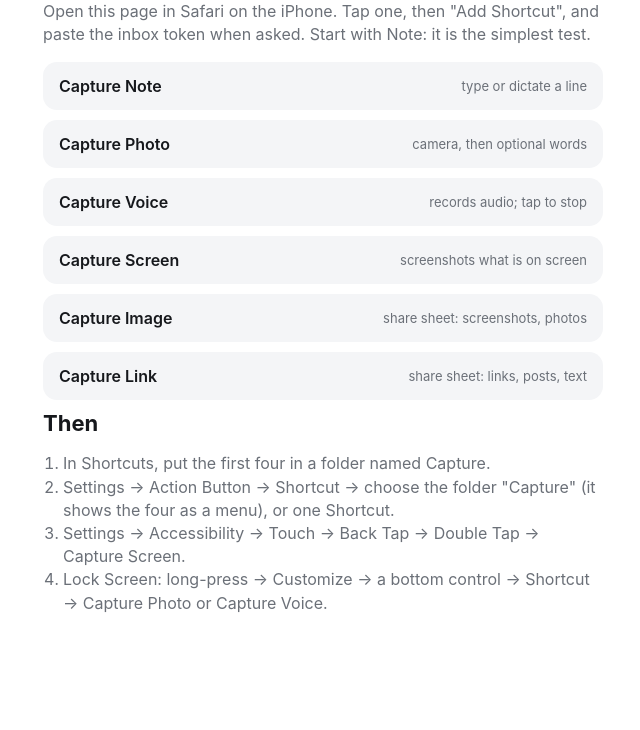
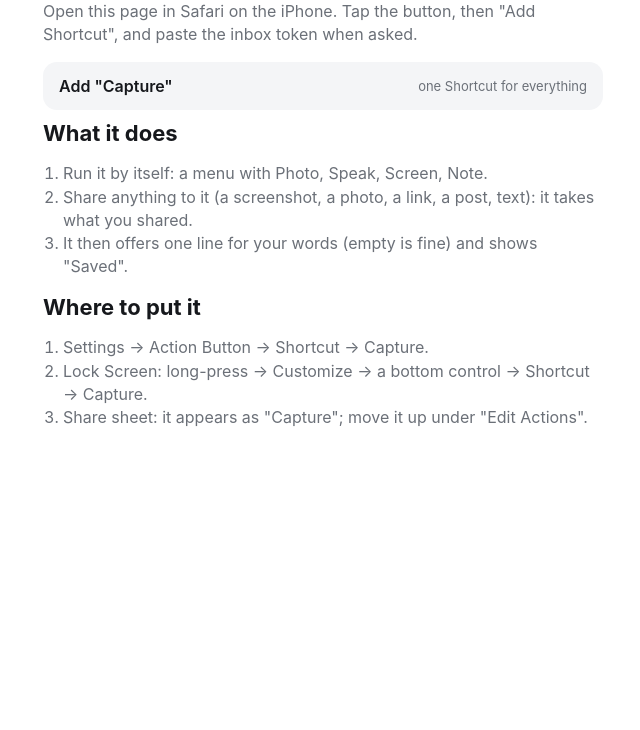
Before and after one commit to HarryLuoo/capture-web, a plain HTML site: page shortcuts.html in a window 1280 px wide. Shown: the part 70-800 px from the top of the page, without its empty margins (317-957 px from the left). Drawn offline with Linux system fonts and the light colour scheme.

Commit message:
One Capture Shortcut replaces the six
Co-Authored-By: Claude <noreply@anthropic.com>

```diff
--- a/shortcuts.html
+++ b/shortcuts.html
@@ -1,6 +1,6 @@
 <!doctype html>
 <html lang="en"><head><meta charset="utf-8"><meta name="viewport" content="width=device-width, initial-scale=1">
-<title>Capture Shortcuts</title>
+<title>Capture Shortcut</title>
 <style>
 :root{--bg:#fff;--fg:#16181c;--dim:#6b7078;--card:#f4f5f7;--accent:#3d6ef2}
 @media (prefers-color-scheme:dark){:root{--bg:#111214;--fg:#eceef1;--dim:#8b9099;--card:#1b1d21}}
@@ -9,19 +9,19 @@ h1{font-size:22px;margin:8px 0 4px} p,li{color:var(--dim);line-height:1.45} ol{p
 a.s{display:flex;justify-content:space-between;align-items:center;background:var(--card);border-radius:14px;padding:14px 16px;margin:10px 0;color:var(--fg);text-decoration:none;font-weight:600}
 a.s span{color:var(--dim);font-weight:400;font-size:13px;text-align:right;max-width:60%}
 </style></head><body>
-<h1>Capture Shortcuts</h1>
-<p>Open this page in Safari on the iPhone. Tap one, then "Add Shortcut", and paste the inbox token when asked. Start with Note: it is the simplest test.</p>
-<a class="s" href="shortcuts/Capture-Note.shortcut">Capture Note<span>type or dictate a line</span></a>
-<a class="s" href="shortcuts/Capture-Photo.shortcut">Capture Photo<span>camera, then optional words</span></a>
-<a class="s" href="shortcuts/Capture-Voice.shortcut">Capture Voice<span>records audio; tap to stop</span></a>
-<a class="s" href="shortcuts/Capture-Screen.shortcut">Capture Screen<span>screenshots what is on screen</span></a>
-<a class="s" href="shortcuts/Capture-Image.shortcut">Capture Image<span>share sheet: screenshots, photos</span></a>
-<a class="s" href="shortcuts/Capture-Link.shortcut">Capture Link<span>share sheet: links, posts, text</span></a>
-<h1>Then</h1>
+<h1>Capture Shortcut</h1>
+<p>Open this page in Safari on the iPhone. Tap the button, then "Add Shortcut", and paste the inbox token when asked.</p>
+<a class="s" href="shortcuts/Capture.shortcut">Add "Capture"<span>one Shortcut for everything</span></a>
+<h1>What it does</h1>
 <ol>
-<li>In Shortcuts, put the first four in a folder named Capture.</li>
-<li>Settings → Action Button → Shortcut → choose the folder "Capture" (it shows the four as a menu), or one Shortcut.</li>
-<li>Settings → Accessibility → Touch → Back Tap → Double Tap → Capture Screen.</li>
-<li>Lock Screen: long-press → Customize → a bottom control → Shortcut → Capture Photo or Capture Voice.</li>
+<li>Run it by itself: a menu with Photo, Speak, Screen, Note.</li>
+<li>Share anything to it (a screenshot, a photo, a link, a post, text): it takes what you shared.</li>
+<li>It then offers one line for your words (empty is fine) and shows "Saved".</li>
+</ol>
+<h1>Where to put it</h1>
+<ol>
+<li>Settings → Action Button → Shortcut → Capture.</li>
+<li>Lock Screen: long-press → Customize → a bottom control → Shortcut → Capture.</li>
+<li>Share sheet: it appears as "Capture"; move it up under "Edit Actions".</li>
 </ol>
 </body></html>
```
Also changed, not shown: 1 other file.
